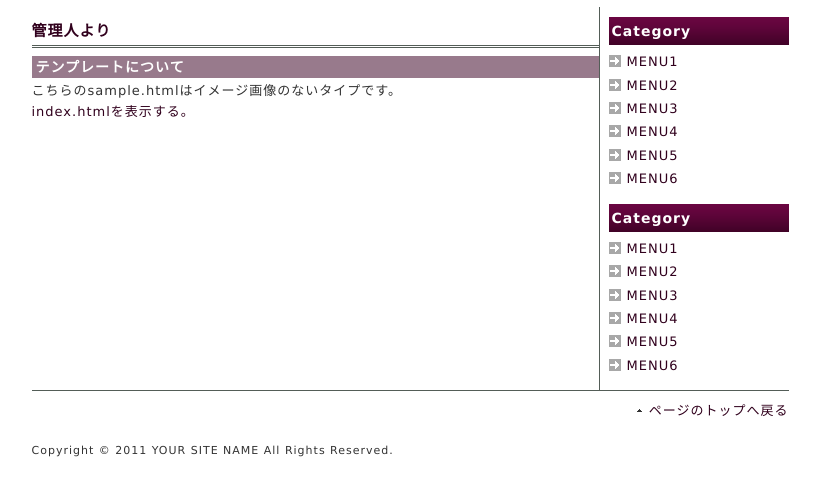
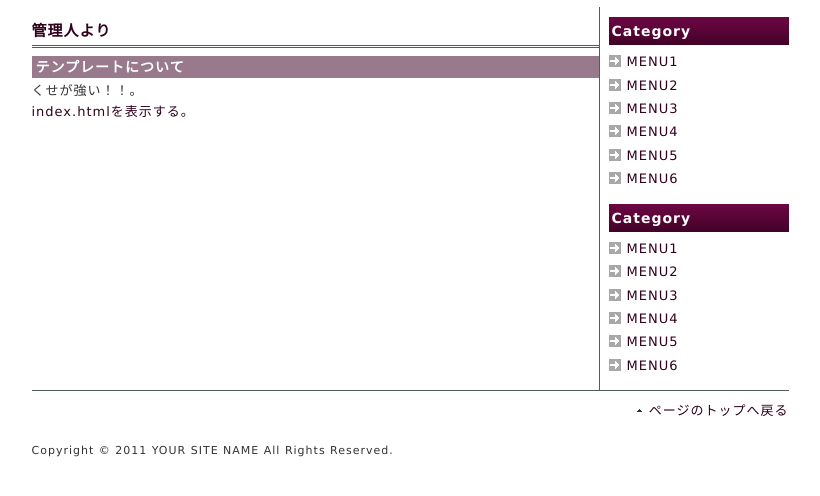
Before and after one commit to Tinblackstar/mysite, a plain HTML site: page sample.html in a window 1280 px wide. Shown: the part 96-592 px from the top of the page, without its empty margins (230-1050 px from the left). Drawn offline with Linux system fonts and the light colour scheme.

Commit message:
Update sample.html

```diff
--- a/sample.html
+++ b/sample.html
@@ -10,7 +10,7 @@
         <link rel="stylesheet" href="css/common.css" type="text/css" />
         <script type="text/javascript" src="js/jquery.js"></script>
         <script type="text/javascript" src="js/common.js"></script>
-        <title>あなたのサイト名などお書きください</title>
+        <title>いろはに千鳥</title>
     </head>
     <body>
         <div id="top">
@@ -32,7 +32,7 @@
                 <h2>管理人より</h2>
                 <h3>テンプレートについて</h3>
                 <p>
-                    こちらのsample.htmlはイメージ画像のないタイプです。<br />
+                    くせが強い！！。<br />
                     <a href="index.html">index.htmlを表示する。</a>
                 </p>
             </div><!-- /#main -->
```
